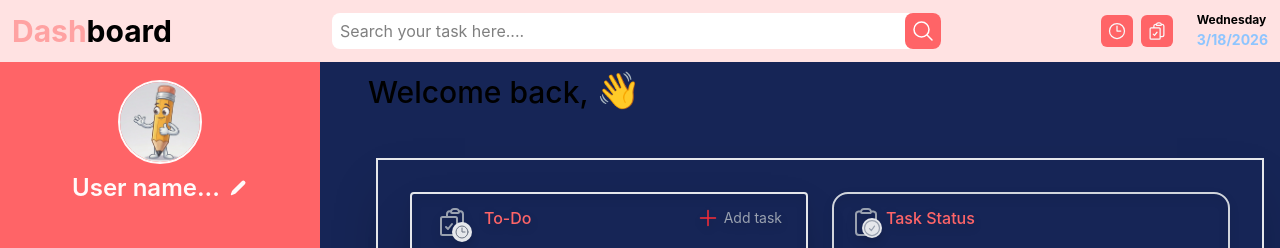
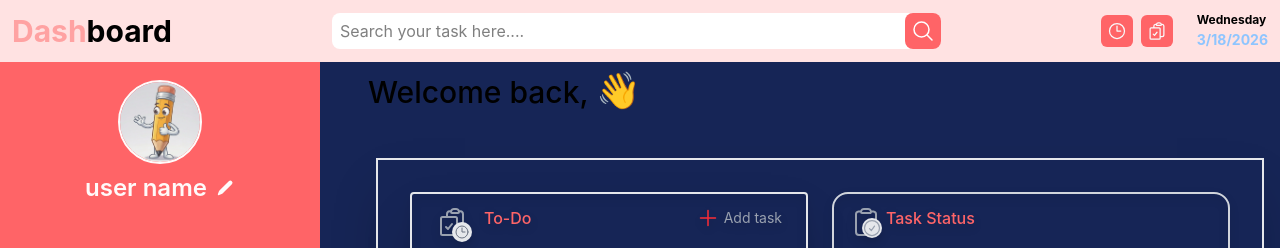
Before and after one commit to karinatuyuc/my-todo-list-React, a React (Vite) app: page / in a window 1280 px wide. Shown: the top 248 px of the page. Built offline with nearby package versions, Linux system fonts and the light colour scheme.

Commit message:
feat: dynamic username

```diff
--- a/src/UserNameModal.jsx
+++ b/src/UserNameModal.jsx
@@ -1,18 +1,10 @@
 import { useState } from 'react';
 
-function UserName({setModalName, isOpen, setUserName}) {
+function UserName() {
 
     const [inputValue, setInputValue] = useState("");
 
-    const nameValid = () => {
 
-        if(!inputValue.trim()) {
-            alert("Please enter a valid username")
-        } else {
-            setUserName(inputValue);
-            setModalName(false);
-        }
-    }
 
     return (
         <>
--- a/src/sideMenu.jsx
+++ b/src/sideMenu.jsx
@@ -9,6 +9,8 @@ export default function SideMenu({ userName, setUserName}) {
     const [isOpen, setIsOpen] = useState(false);
     const [isEditing, setIsEditing] = useState(false);
     const [inputValue, setInputValue] = useState("");
+
+    console.log(!isEditing);
 
 
     const listStyles =
@@ -77,7 +79,9 @@ export default function SideMenu({ userName, setUserName}) {
 
                   <div className="text-2xl text-white font-semibold mt-5 flex
                         lg:text-2xl lg:flex lg:justify-center lg:items-center lg:text-center lg:mt-2">
-                          <h1>User name...</h1>
+                          <span>
+                            {userName === "" ? "user name" : userName}
+                          </span>
 
                         <button onClick={onClickButton}>
                           <PencilIcon
```
